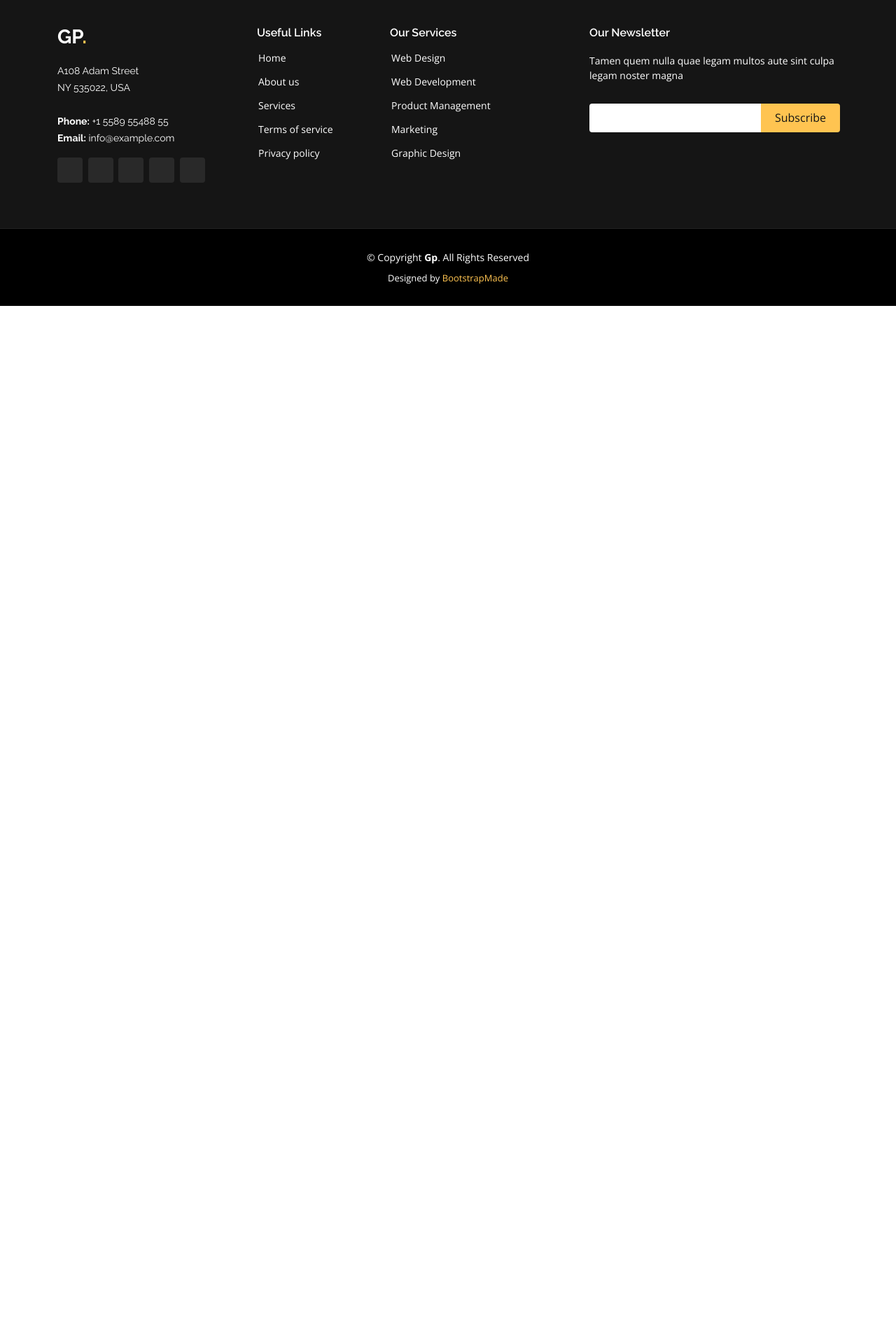
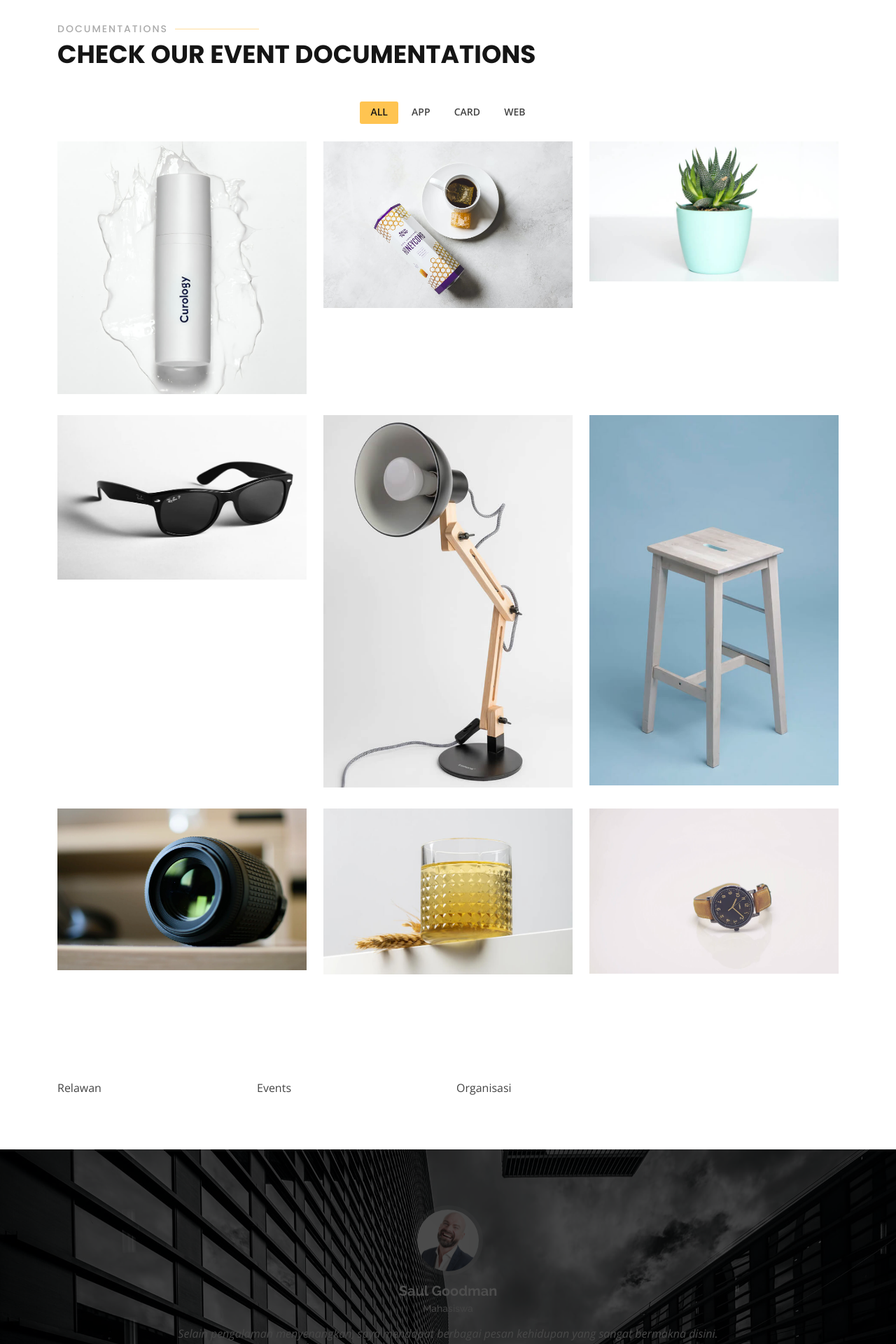
Before and after one commit to meirzaputri/PWBF, a Laravel app: page / in a window 1280 px wide. Shown: the part 2560-4480 px from the top of the page at 70% size. Before the commit the page ends 2997 px from the top, so only its background shows below. Run offline with Laravel 8, Linux system fonts and the light colour scheme.

Commit message:
menambah file testimonial, documentation, counts, merubah nama,mengedit hero section, events, about

```diff
--- a/resources/views/partials/about.blade.php
+++ b/resources/views/partials/about.blade.php
@@ -7,10 +7,9 @@
           <img src="img/about.jpg" class="img-fluid" alt="">
         </div>
         <div class="col-lg-6 pt-4 pt-lg-0 order-2 order-lg-1 content" data-aos="fade-right" data-aos-delay="100">
-          <h3>Voluptatem dignissimos provident quasi corporis voluptates sit assumenda.</h3>
+          <h3>Volunteer-An</h3>
           <p class="fst-italic">
-            Lorem ipsum dolor sit amet, consectetur adipiscing elit, sed do eiusmod tempor incididunt ut labore et dolore
-            magna aliqua.
+            Sebuah website yang menyediakan berbagai kegiatan kemanusiaan dari berbagai macam organisasi. Setiap sudut negeri menanti kebaikan anda untuk mereka. Karena berbuat baik tidak perlu pandang bulu. We are all human and we just need to be kind to every kind.
           </p>
           <ul>
             <li><i class="ri-check-double-line"></i> Ullamco laboris nisi ut aliquip ex ea commodo consequat.</li>
--- /dev/null
+++ b/resources/views/partials/counts.blade.php
@@ -0,0 +1,34 @@
+<!-- ======= Counts Section ======= -->
+<section id="counts" class="counts">
+      <div class="container" data-aos="fade-up">
+
+        <div class="row">
+
+          <div class="col-lg-3 col-md-6">
+            <div class="count-box">
+              <i class="bi bi-emoji-smile"></i>
+              <span data-purecounter-start="0" data-purecounter-end="1500" data-purecounter-duration="1" class="purecounter"></span>
+              <p>Relawan</p>
+            </div>
+          </div>
+
+          <div class="col-lg-3 col-md-6 mt-5 mt-md-0">
+            <div class="count-box">
+              <i class="bi bi-journal-richtext"></i>
+              <span data-purecounter-start="0" data-purecounter-end="521" data-purecounter-duration="1" class="purecounter"></span>
+              <p>Events</p>
+            </div>
+          </div>
+
+          <div class="col-lg-3 col-md-6 mt-5 mt-lg-0">
+            <div class="count-box">
+              <i class="bi bi-people"></i>
+              <span data-purecounter-start="0" data-purecounter-end="156" data-purecounter-duration="1" class="purecounter"></span>
+              <p>Organisasi</p>
+            </div>
+          </div>
+
+        </div>
+
+      </div>
+    </section><!-- End Counts Section -->
--- /dev/null
+++ b/resources/views/partials/documentation.blade.php
@@ -0,0 +1,151 @@
+<section id="portfolio" class="portfolio">
+      <div class="container" data-aos="fade-up">
+
+        <div class="section-title">
+          <h2>Documentations</h2>
+          <p>Check Our Event Documentations</p>
+        </div>
+
+        <div class="row" data-aos="fade-up" data-aos-delay="100">
+          <div class="col-lg-12 d-flex justify-content-center">
+            <ul id="portfolio-flters">
+              <li data-filter="*" class="filter-active">All</li>
+              <li data-filter=".filter-app">App</li>
+              <li data-filter=".filter-card">Card</li>
+              <li data-filter=".filter-web">Web</li>
+            </ul>
+          </div>
+        </div>
+
+        <div class="row portfolio-container" data-aos="fade-up" data-aos-delay="200">
+
+          <div class="col-lg-4 col-md-6 portfolio-item filter-app">
+            <div class="portfolio-wrap">
+              <img src="assets/img/portfolio/portfolio-1.jpg" class="img-fluid" alt="">
+              <div class="portfolio-info">
+                <h4>App 1</h4>
+                <p>App</p>
+                <div class="portfolio-links">
+                  <a href="assets/img/portfolio/portfolio-1.jpg" data-gallery="portfolioGallery" class="portfolio-lightbox" title="App 1"><i class="bx bx-plus"></i></a>
+                  <a href="portfolio-details.html" title="More Details"><i class="bx bx-link"></i></a>
+                </div>
+              </div>
+            </div>
+          </div>
+
+          <div class="col-lg-4 col-md-6 portfolio-item filter-web">
+            <div class="portfolio-wrap">
+              <img src="assets/img/portfolio/portfolio-2.jpg" class="img-fluid" alt="">
+              <div class="portfolio-info">
+                <h4>Web 3</h4>
+                <p>Web</p>
+                <div class="portfolio-links">
+                  <a href="assets/img/portfolio/portfolio-2.jpg" data-gallery="portfolioGallery" class="portfolio-lightbox" title="Web 3"><i class="bx bx-plus"></i></a>
+                  <a href="portfolio-details.html" title="More Details"><i class="bx bx-link"></i></a>
+                </div>
+              </div>
+            </div>
+          </div>
+
+          <div class="col-lg-4 col-md-6 portfolio-item filter-app">
+            <div class="portfolio-wrap">
+              <img src="assets/img/portfolio/portfolio-3.jpg" class="img-fluid" alt="">
+              <div class="portfolio-info">
+                <h4>App 2</h4>
+                <p>App</p>
+                <div class="portfolio-links">
+                  <a href="assets/img/portfolio/portfolio-3.jpg" data-gallery="portfolioGallery" class="portfolio-lightbox" title="App 2"><i class="bx bx-plus"></i></a>
+                  <a href="portfolio-details.html" title="More Details"><i class="bx bx-link"></i></a>
+                </div>
+              </div>
+            </div>
+          </div>
+
+          <div class="col-lg-4 col-md-6 portfolio-item filter-card">
+            <div class="portfolio-wrap">
+              <img src="assets/img/portfolio/portfolio-4.jpg" class="img-fluid" alt="">
+              <div class="portfolio-info">
+                <h4>Card 2</h4>
+                <p>Card</p>
+                <div class="portfolio-links">
+                  <a href="assets/img/portfolio/portfolio-4.jpg" data-gallery="portfolioGallery" class="portfolio-lightbox" title="Card 2"><i class="bx bx-plus"></i></a>
+                  <a href="portfolio-details.html" title="More Details"><i class="bx bx-link"></i></a>
+                </div>
+              </div>
+            </div>
+          </div>
+
+          <div class="col-lg-4 col-md-6 portfolio-item filter-web">
+            <div class="portfolio-wrap">
+              <img src="assets/img/portfolio/portfolio-5.jpg" class="img-fluid" alt="">
+              <div class="portfolio-info">
+                <h4>Web 2</h4>
+                <p>Web</p>
+                <div class="portfolio-links">
+                  <a href="assets/img/portfolio/portfolio-5.jpg" data-gallery="portfolioGallery" class="portfolio-lightbox" title="Web 2"><i class="bx bx-plus"></i></a>
+                  <a href="portfolio-details.html" title="More Details"><i class="bx bx-link"></i></a>
+                </div>
+              </div>
+            </div>
+          </div>
+
+          <div class="col-lg-4 col-md-6 portfolio-item filter-app">
+            <div class="portfolio-wrap">
+              <img src="assets/img/portfolio/portfolio-6.jpg" class="img-fluid" alt="">
+              <div class="portfolio-info">
+                <h4>App 3</h4>
+                <p>App</p>
+                <div class="portfolio-links">
+                  <a href="assets/img/portfolio/portfolio-6.jpg" data-gallery="portfolioGallery" class="portfolio-lightbox" title="App 3"><i class="bx bx-plus"></i></a>
+                  <a href="portfolio-details.html" title="More Details"><i class="bx bx-link"></i></a>
+                </div>
+              </div>
+            </div>
+          </div>
+
+          <div class="col-lg-4 col-md-6 portfolio-item filter-card">
+            <div class="portfolio-wrap">
+              <img src="assets/img/portfolio/portfolio-7.jpg" class="img-fluid" alt="">
+              <div class="portfolio-info">
+                <h4>Card 1</h4>
+                <p>Card</p>
+                <div class="portfolio-links">
+                  <a href="assets/img/portfolio/portfolio-7.jpg" data-gallery="portfolioGallery" class="portfolio-lightbox" title="Card 1"><i class="bx bx-plus"></i></a>
+                  <a href="portfolio-details.html" title="More Details"><i class="bx bx-link"></i></a>
+                </div>
+              </div>
+            </div>
+          </div>
+
+          <div class="col-lg-4 col-md-6 portfolio-item filter-card">
+            <div class="portfolio-wrap">
+              <img src="assets/img/portfolio/portfolio-8.jpg" class="img-fluid" alt="">
+              <div class="portfolio-info">
+                <h4>Card 3</h4>
+                <p>Card</p>
+                <div class="portfolio-links">
+                  <a href="assets/img/portfolio/portfolio-8.jpg" data-gallery="portfolioGallery" class="portfolio-lightbox" title="Card 3"><i class="bx bx-plus"></i></a>
+                  <a href="portfolio-details.html" title="More Details"><i class="bx bx-link"></i></a>
+                </div>
+              </div>
+            </div>
+          </div>
+
+          <div class="col-lg-4 col-md-6 portfolio-item filter-web">
+            <div class="portfolio-wrap">
+              <img src="assets/img/portfolio/portfolio-9.jpg" class="img-fluid" alt="">
+              <div class="portfolio-info">
+                <h4>Web 3</h4>
+                <p>Web</p>
+                <div class="portfolio-links">
+                  <a href="assets/img/portfolio/portfolio-9.jpg" data-gallery="portfolioGallery" class="portfolio-lightbox" title="Web 3"><i class="bx bx-plus"></i></a>
+                  <a href="portfolio-details.html" title="More Details"><i class="bx bx-link"></i></a>
+                </div>
+              </div>
+            </div>
+          </div>
+
+        </div>
+
+      </div>
+    </section><!-- End Portfolio Section -->
--- a/resources/views/partials/events.blade.php
+++ b/resources/views/partials/events.blade.php
@@ -11,48 +11,49 @@
         <div class="col-lg-4 col-md-6 d-flex align-items-stretch" data-aos="zoom-in" data-aos-delay="100">
           <div class="icon-box">
             <div class="icon"><i class="bx bxl-dribbble"></i></div>
-            <h4><a href="">Lorem Ipsum</a></h4>
-            <p>Voluptatum deleniti atque corrupti quos dolores et quas molestias excepturi</p>
+            <h4><a href="">Event A</a></h4>
+            <p>Ajarkan Ilmu Sampai Ke Pelosok Daerah</p>
+
           </div>
         </div>
 
         <div class="col-lg-4 col-md-6 d-flex align-items-stretch mt-4 mt-md-0" data-aos="zoom-in" data-aos-delay="200">
           <div class="icon-box">
             <div class="icon"><i class="bx bx-file"></i></div>
-            <h4><a href="">Sed ut perspiciatis</a></h4>
-            <p>Duis aute irure dolor in reprehenderit in voluptate velit esse cillum dolore</p>
+            <h4><a href="">Event B</a></h4>
+            <p>Kegiatan Menanam Seribu Pohon di 7 Pulau Indonesia</p>
           </div>
         </div>
 
         <div class="col-lg-4 col-md-6 d-flex align-items-stretch mt-4 mt-lg-0" data-aos="zoom-in" data-aos-delay="300">
           <div class="icon-box">
             <div class="icon"><i class="bx bx-tachometer"></i></div>
-            <h4><a href="">Magni Dolores</a></h4>
-            <p>Excepteur sint occaecat cupidatat non proident, sunt in culpa qui officia</p>
+            <h4><a href="">Event C</a></h4>
+            <p>Jangan Biarkan Plastik Menjadi Makanan Kami</p>
           </div>
         </div>
 
         <div class="col-lg-4 col-md-6 d-flex align-items-stretch mt-4" data-aos="zoom-in" data-aos-delay="100">
           <div class="icon-box">
             <div class="icon"><i class="bx bx-world"></i></div>
-            <h4><a href="">Nemo Enim</a></h4>
-            <p>At vero eos et accusamus et iusto odio dignissimos ducimus qui blanditiis</p>
+            <h4><a href="">Event D</a></h4>
+            <p>Edukasi Stunting Untuk Generasi Penerus</p>
           </div>
         </div>
 
         <div class="col-lg-4 col-md-6 d-flex align-items-stretch mt-4" data-aos="zoom-in" data-aos-delay="200">
           <div class="icon-box">
             <div class="icon"><i class="bx bx-slideshow"></i></div>
-            <h4><a href="">Dele cardo</a></h4>
-            <p>Quis consequatur saepe eligendi voluptatem consequatur dolor consequuntur</p>
+            <h4><a href="">Event E</a></h4>
+            <p>Mari Bantu Saudara Kita Di Pelosok Untuk Membangun Sekolah Impian Mereka</p>
           </div>
         </div>
 
         <div class="col-lg-4 col-md-6 d-flex align-items-stretch mt-4" data-aos="zoom-in" data-aos-delay="300">
           <div class="icon-box">
             <div class="icon"><i class="bx bx-arch"></i></div>
-            <h4><a href="">Divera don</a></h4>
-            <p>Modi nostrum vel laborum. Porro fugit error sit minus sapiente sit aspernatur</p>
+            <h4><a href="">Event F</a></h4>
+            <p>Kebahagiaan Mereka, Tanggung Jawab Kami</p>
           </div>
         </div>
 
--- a/resources/views/partials/hero.blade.php
+++ b/resources/views/partials/hero.blade.php
@@ -5,8 +5,8 @@
 
       <div class="row justify-content-center" data-aos="fade-up" data-aos-delay="150">
         <div class="col-xl-6 col-lg-8">
-          <h1>Powerful Digital Solutions With Gp<span>.</span></h1>
-          <h2>We are team of talented digital marketers</h2>
+          <h1>Menjadi Relawan Untuk Negeri<span>.</span></h1>
+          <h2>Be Kind To Every Kind</h2>
         </div>
       </div>
 
--- a/resources/views/partials/navbar.blade.php
+++ b/resources/views/partials/navbar.blade.php
@@ -3,7 +3,7 @@
   <header id="header" class="fixed-top bg-dark">
     <div class="container d-flex align-items-center justify-content-lg-between">
 
-      <h1 class="logo me-auto me-lg-0"><a href="index.html">Volunteeran<span></span></a></h1>
+      <h1 class="logo me-auto me-lg-0"><a href="index.html">Volunteer-an<span></span></a></h1>
       <!-- Uncomment below if you prefer to use an image logo -->
       <!-- <a href="index.html" class="logo me-auto me-lg-0"><img src="assets/img/logo.png" alt="" class="img-fluid"></a>-->
 
@@ -12,8 +12,8 @@
           <li><a class="nav-link scrollto active" href="#hero">Home</a></li>
           <li><a class="nav-link scrollto" href="#about">About</a></li>
           <li><a class="nav-link scrollto" href="#events">Events</a></li>
-          <li><a class="nav-link scrollto " href="#Organization">Organization</a></li>
-          <li><a class="nav-link scrollto" href="#documentation">Documentation</a></li>
+          <li><a class="nav-link scrollto " href="#Organization">Organizations</a></li>
+          <li><a class="nav-link scrollto" href="#documentation">Documentations</a></li>
           {{-- <li class="dropdown"><a href="#"><span>Drop Down</span> <i class="bi bi-chevron-down"></i></a>
             <ul>
               <li><a href="#">Drop Down 1</a></li>
@@ -31,7 +31,7 @@
               <li><a href="#">Drop Down 4</a></li> --}}
             {{-- </ul> --}}
           </li>
-          <li><a class="nav-link scrollto" href="#contact">Contact</a></li>
+          <li><a class="nav-link scrollto" href="#contact">Contact Us</a></li>
         </ul>
         <i class="bi bi-list mobile-nav-toggle"></i>
       </nav><!-- .navbar -->
--- /dev/null
+++ b/resources/views/partials/testimonial.blade.php
@@ -0,0 +1,77 @@
+<!-- ======= Testimonials Section ======= -->
+<section id="testimonials" class="testimonials">
+      <div class="container" data-aos="zoom-in">
+
+        <div class="testimonials-slider swiper" data-aos="fade-up" data-aos-delay="100">
+          <div class="swiper-wrapper">
+
+            <div class="swiper-slide">
+              <div class="testimonial-item">
+                <img src="assets/img/testimonials/testimonials-1.jpg" class="testimonial-img" alt="">
+                <h3>Saul Goodman</h3>
+                <h4>Mahasiswa</h4>
+                <p>
+                  <i class="bx bxs-quote-alt-left quote-icon-left"></i>
+                  Selain pengalaman menyenangkan, saya mendapat berbagai pesan kehidupan yang sangat bermakna disini.
+                  <i class="bx bxs-quote-alt-right quote-icon-right"></i>
+                </p>
+              </div>
+            </div><!-- End testimonial item -->
+
+            <div class="swiper-slide">
+              <div class="testimonial-item">
+                <img src="assets/img/testimonials/testimonials-2.jpg" class="testimonial-img" alt="">
+                <h3>Sara Wilsson</h3>
+                <h4>Pekerja</h4>
+                <p>
+                  <i class="bx bxs-quote-alt-left quote-icon-left"></i>
+                  Adanya kutipan be kind to every kind bisa saya terapkan disini, menolong tanpa perlu pandang bulu.
+                  <i class="bx bxs-quote-alt-right quote-icon-right"></i>
+                </p>
+              </div>
+            </div><!-- End testimonial item -->
+
+            <div class="swiper-slide">
+              <div class="testimonial-item">
+                <img src="assets/img/testimonials/testimonials-3.jpg" class="testimonial-img" alt="">
+                <h3>Jena Karlis</h3>
+                <h4>Store Owner</h4>
+                <p>
+                  <i class="bx bxs-quote-alt-left quote-icon-left"></i>
+                  Menjadi relawan selama 2 bulan bukanlah waktu yang lama karena semua terbayarkan dengan hasil akhirnya, yaitu melihat orang lain bahagia.
+                  <i class="bx bxs-quote-alt-right quote-icon-right"></i>
+                </p>
+              </div>
+            </div><!-- End testimonial item -->
+
+            <div class="swiper-slide">
+              <div class="testimonial-item">
+                <img src="assets/img/testimonials/testimonials-4.jpg" class="testimonial-img" alt="">
+                <h3>Matt Brandon</h3>
+                <h4>Freelancer</h4>
+                <p>
+                  <i class="bx bxs-quote-alt-left quote-icon-left"></i>
+                 Tidak perlu gengsi untuk menunjukan dirimu sebenarnya disini, teman relawan saya sangat menerima saya. Saya mendapatkan teman dan keluarga baru.
+                  <i class="bx bxs-quote-alt-right quote-icon-right"></i>
+                </p>
+              </div>
+            </div><!-- End testimonial item -->
+
+            <div class="swiper-slide">
+              <div class="testimonial-item">
+                <img src="assets/img/testimonials/testimonials-5.jpg" class="testimonial-img" alt="">
+                <h3>John Larson</h3>
+                <h4>Mahasiswa</h4>
+                <p>
+                  <i class="bx bxs-quote-alt-left quote-icon-left"></i>
+                  Salah satu kegiatan yang akan saya ikuti setiap tahunnya.
+                  <i class="bx bxs-quote-alt-right quote-icon-right"></i>
+                </p>
+              </div>
+            </div><!-- End testimonial item -->
+          </div>
+          <div class="swiper-pagination"></div>
+        </div>
+
+      </div>
+    </section><!-- End Testimonials Section -->
--- a/resources/views/welcome.blade.php
+++ b/resources/views/welcome.blade.php
@@ -23,6 +23,9 @@
        {{-- @include('partials.features') --}}
        @include('partials.events')
        @include('partials.callactions')
+       @include('partials.documentation')
+       @include('partials.counts')
+       @include('partials.testimonial')
 
 
 
```
Also changed, not shown: 1 other file.
